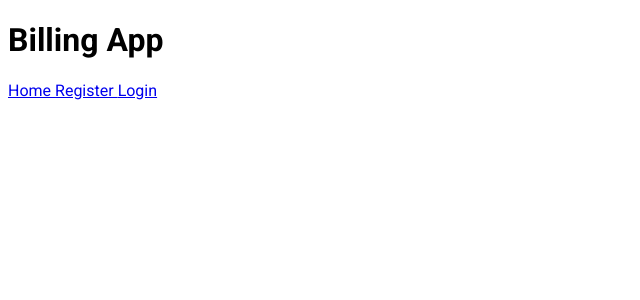
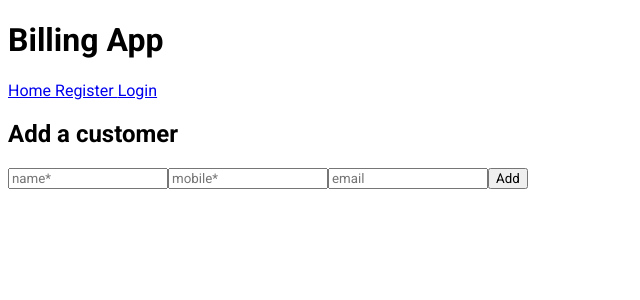
Before and after one commit to rithvik24/pos-billing-app, a React (Create React App) app: page /customers in a window 1280 px wide. Shown: the top 300 px of the page, without its empty margins (0-640 px from the left). Built offline with nearby package versions, Linux system fonts and the light colour scheme; no server answers.

Commit message:
customer get and add feature

```diff
--- /dev/null
+++ b/src/actions/customersActions.js
@@ -0,0 +1,50 @@
+import axios from '../configureAxios/axios'
+
+export const asyncGetCustomers = () => {
+    return (dispatch) => {
+        axios.get('/customers',{
+            headers : {Authorization : `Bearer ${localStorage.getItem('token')}`}
+        })
+        .then((response) => {
+            const result = response.data
+            dispatch(getCustomers(result))
+        })
+        .catch((err) => {
+            alert(err.message)
+        })
+    }
+}
+
+export const asyncAddCustomer = (formData,handleAfterAddCust) => {
+    return (dispatch) => {
+        axios.post('/customers',formData,{
+            headers : {Authorization : `Bearer ${localStorage.getItem('token')}`}
+        })
+        .then((response) => {
+            const result = response.data
+            if(result.hasOwnProperty('errors')){
+                alert(result.message)
+            }else{
+                dispatch(addCustomer(result))
+                handleAfterAddCust()
+            }
+        })
+        .catch((err) => {
+            alert(err.message)
+        })
+    }
+}
+
+export const addCustomer = (result) => {
+    return {
+        type : 'ADD_CUSTOMER',
+        payload : result
+    }
+}
+
+export const getCustomers = (result) => {
+    return {
+        type : 'GET_CUSTOMERS',
+        payload : result
+    }
+}
--- a/src/actions/userActions.js
+++ b/src/actions/userActions.js
@@ -57,6 +57,13 @@ export const asyncGetUser = () => {
     }
 }
 
+export const logoutUser = (handleAfterLogOut) => {
+    handleAfterLogOut()
+    return {
+        type : 'LOGOUT_USER'
+    }
+}
+
 export const setUser = (result) => {
     return {
         type : 'SET_USER',
--- /dev/null
+++ b/src/components/customers/AddCustomer.js
@@ -0,0 +1,20 @@
+import React from 'react'
+import { useDispatch } from 'react-redux'
+import CustomersForm from './CustomersForm'
+import { asyncAddCustomer } from '../../actions/customersActions'
+
+const AddCustomer = (props) => {
+    const dispatch = useDispatch()
+    const formSubmit = (formData,handleAfterAddCust) => {
+        dispatch(asyncAddCustomer(formData,handleAfterAddCust))
+    }
+
+  return (
+    <div>
+        <h2>Add a customer</h2>
+        <CustomersForm formSubmit={formSubmit}/>
+    </div>
+  )
+}
+
+export default AddCustomer
--- /dev/null
+++ b/src/components/customers/CustomersContainer.js
@@ -0,0 +1,20 @@
+import React,{useEffect} from 'react'
+import AddCustomer from './AddCustomer'
+import { useDispatch } from 'react-redux'
+import { asyncGetCustomers } from '../../actions/customersActions'
+
+const CustomersContainer = (props) => {
+    const dispatch = useDispatch()
+
+    useEffect(() => {
+        dispatch(asyncGetCustomers())
+    },[])
+
+  return (
+    <div>
+        <AddCustomer/>
+    </div>
+  )
+}
+
+export default CustomersContainer
--- /dev/null
+++ b/src/components/customers/CustomersForm.js
@@ -0,0 +1,44 @@
+import React from 'react'
+import { Formik, Form, Field, ErrorMessage} from 'formik'
+import * as yup from 'yup'
+
+const CustomersForm = (props) => {
+    const { formSubmit } = props
+
+    const initialValues = {
+        name : '',
+        mobile : '',
+        email : ''
+    }
+    const onSubmit = (formData,onSubmitProps) => {
+        const handleAfterAddCust = () => {
+            onSubmitProps.resetForm()
+        }
+        formSubmit(formData,handleAfterAddCust)
+    }
+    const validationSchema = yup.object().shape({
+        name : yup.string().required('Required'),
+        mobile : yup.string().required('Required').length(10,'mobile number must be of 10 digits')
+    })
+
+  return (
+    <div>
+        <Formik
+        initialValues={initialValues}
+        onSubmit = {onSubmit}
+        validationSchema={validationSchema}
+        >
+            <Form>
+                <Field type='text' placeholder='name*' name='name'/>
+                <ErrorMessage name='name' component='span'/>
+                <Field type='text' placeholder='mobile*' name='mobile'/>
+                <ErrorMessage name='mobile' component='span'/>
+                <Field type='text' placeholder='email' name='email'/>
+                <button type='submit'>Add</button>
+            </Form>
+        </Formik>
+    </div>
+  )
+}
+
+export default CustomersForm
--- a/src/components/userAuth/Login.js
+++ b/src/components/userAuth/Login.js
@@ -1,4 +1,5 @@
 import React from 'react'
+import { Link } from 'react-router-dom'
 import { Formik, Form, Field, ErrorMessage} from 'formik'
 import * as yup from 'yup'
 import { useDispatch } from 'react-redux'
@@ -16,7 +17,7 @@ const Login = (props) => {
         const handleAfterLogin = () => {
             onSubmitProps.resetForm()
             handleIsLoggedIn()
-            props.history.push('/')
+            props.history.push('/account')
         }
         dispatch(asyncLoginUser(formdata,handleAfterLogin))
     }
@@ -43,6 +44,7 @@ const Login = (props) => {
                <br/>
                <button type='submit'> Login </button>
                <button type='reset'> Cancel </button>
+               <p> New user? <Link to='/register'> Register </Link> </p>
             </Form>
         </Formik>
     </div>
--- a/src/components/userAuth/Navbar.js
+++ b/src/components/userAuth/Navbar.js
@@ -1,12 +1,16 @@
 import React,{useState,useEffect} from 'react'
 import { Link, Route, withRouter} from 'react-router-dom'
+import { useDispatch } from 'react-redux'
 import Home from './Home'
 import Register from './Register'
 import Login from './Login'
 import Account from './Account'
+import { logoutUser } from '../../actions/userActions'
+import CustomersContainer from '../customers/CustomersContainer'
 
 const Navbar = (props) => {
   const [ isLoggedIn, setIsLoggedIn] = useState(false)
+  const dispatch = useDispatch()
 
   useEffect(() => {
     if(localStorage.getItem('token')){
@@ -14,12 +18,16 @@ const Navbar = (props) => {
     }
   },[])
 
+  const handleAfterLogOut = () => {
+    localStorage.removeItem('token')
+    props.history.push('/')
+    handleIsLoggedIn()
+  }
+
   const handleLogout = () => {
     const confirmLogout = window.confirm('Are you sure?')
     if(confirmLogout){
-      alert('successfully logged out')
-      localStorage.removeItem('token')
-      handleIsLoggedIn()
+      dispatch(logoutUser(handleAfterLogOut))
     }
   }
 
@@ -30,17 +38,18 @@ const Navbar = (props) => {
 
   return (
     <div>
-      <Link to='/'> Home </Link>
+      <Link to = '/'> Home </Link>
       {
         isLoggedIn ? (
           <>
-            <Link to='/account'> Account </Link>
-            <Link to={`${props.location.pathname}`} onClick={handleLogout}> Logout </Link>
+            <Link to = '/account'> Account </Link>
+            <Link to='/customers'> Customers </Link>
+            <Link to = {`${props.location.pathname}`} onClick={handleLogout}> Logout </Link>
           </>
         ) : (
           <>
-            <Link to='/register'> Register </Link>
-            <Link to='/login'> Login </Link>
+            <Link to = '/register'> Register </Link>
+            <Link to = '/login'> Login </Link>
           </>
         )
       }
@@ -50,7 +59,8 @@ const Navbar = (props) => {
       <Route path='/login' render={ (props) => {
         return <Login {...props} handleIsLoggedIn = {handleIsLoggedIn}/>
       }}/>
-      <Route path='/account' component={Account}/>
+      <Route path='/account' component={Account} exact={true}/>
+      <Route path='/customers' component={CustomersContainer}/>
     </div>
   )
 }
--- /dev/null
+++ b/src/reducers/customersReducers.js
@@ -0,0 +1,20 @@
+const customersInitialState = {
+    isLoading : false,
+    data : []
+}
+
+const customersReducers = (state=customersInitialState, action) => {
+    switch(action.type) {
+        case 'GET_CUSTOMERS' : {
+            return {...state, data : [...action.payload]}
+        }
+        case 'ADD_CUSTOMER' : {
+            return {...state , data : [...state.data , {...action.payload}] }
+        }
+        default : {
+            return {...state}
+        }
+    }
+}
+
+export default customersReducers
--- a/src/reducers/userReducers.js
+++ b/src/reducers/userReducers.js
@@ -8,6 +8,9 @@ const userReducers = (state = userInitialState, action) => {
         case 'SET_USER' : {
             return {...state , data : {...action.payload}}
         }
+        case 'LOGOUT_USER' : {
+            return { ...state , data : {}}
+        }
         default : {
             return {...state}
         }
--- a/src/store/configureStore.js
+++ b/src/store/configureStore.js
@@ -1,10 +1,12 @@
 import { createStore, combineReducers, applyMiddleware } from 'redux'
 import thunk from 'redux-thunk'
 import userReducers from '../reducers/userReducers'
+import customersReducers from '../reducers/customersReducers'
 
 const configureStore = () => {
     const rootReducer = combineReducers({
-        user : userReducers
+        user : userReducers,
+        customers : customersReducers
     })
     const store = createStore(rootReducer,applyMiddleware(thunk))
     return store
```
Also changed, not shown: src/components/customers/CustomersListing.js (added).
